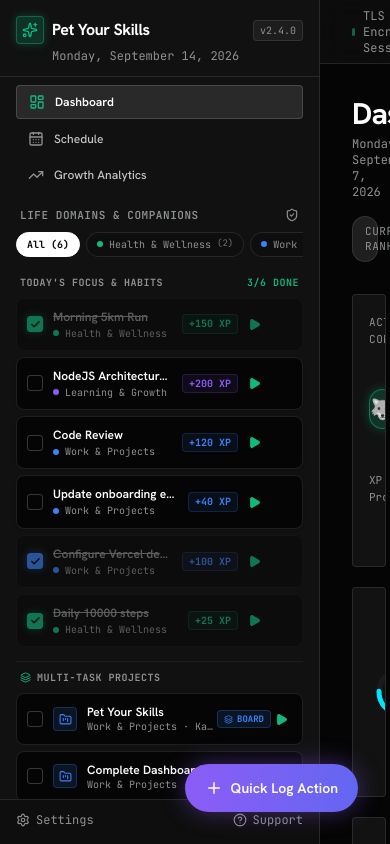
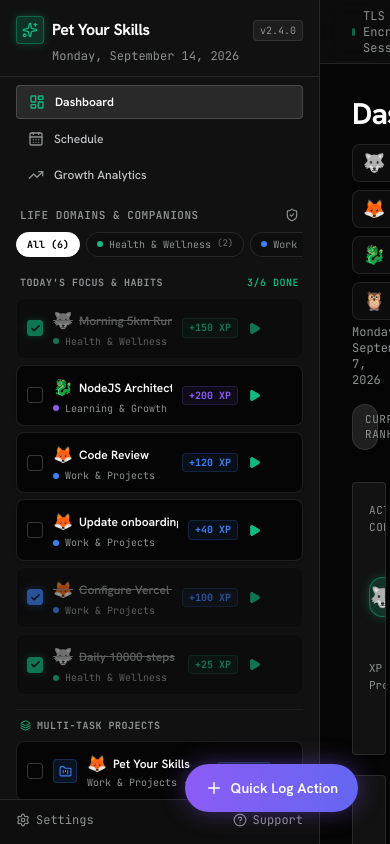
Before and after one commit to nasnik/petyourskills, a Next.js app: page /dashboard in a window 390 px wide. Built offline with nearby package versions, Linux system fonts and the light colour scheme; no server answers.

Commit message:
companions on the dashboard

```diff
--- a/src/app/(dashboard)/dashboard/page.tsx
+++ b/src/app/(dashboard)/dashboard/page.tsx
@@ -9,6 +9,7 @@ import { QuestList } from "@/components/dashboard/quest-list";
 import { DailyYieldBanner } from "@/components/dashboard/daily-yield-banner";
 import { DailyCompletionSummary } from "@/components/dashboard/daily-completion-summary";
 import { ProjectKanbanBoard } from "@/components/kanban/project-kanban-board";
+import { DashboardCompanions } from "@/components/dashboard/dashboard-companions";
 import { useApp } from "@/lib/store/app-context";
 import { Zap, Plus, Users, FolderKanban, ArrowRight, UserPlus } from "lucide-react";
 
@@ -128,10 +129,13 @@ export default function DashboardPage() {
       {/* Page Title & Rank Header */}
       <div className="flex flex-col sm:flex-row sm:items-center justify-between gap-4">
         <div>
-          <h1 className="text-3xl font-bold tracking-tight text-white font-hanken">
-            Dashboard
-          </h1>
-          <p className="text-xs font-mono text-outline mt-1">
+          <div className="flex flex-col sm:flex-row sm:items-center gap-3">
+            <h1 className="text-3xl font-bold tracking-tight text-white font-hanken">
+              Dashboard
+            </h1>
+            <DashboardCompanions />
+          </div>
+          <p className="text-xs font-mono text-outline mt-1 sm:mt-0 sm:ml-12">
             Monday, September 7, 2026
           </p>
         </div>
--- /dev/null
+++ b/src/components/dashboard/dashboard-companions.tsx
@@ -0,0 +1,52 @@
+"use client";
+
+import { useApp } from "@/lib/store/app-context";
+import { getDomainAvatarEmoji } from "@/lib/avatar-utils";
+
+export function DashboardCompanions() {
+  const { domains } = useApp();
+
+  // Filter to only active domains with avatarSpecies
+  const activeCompanions = domains
+    .filter((d) => d.isActive && d.avatarSpecies)
+    .slice(0, 4); // Limit to 4 companions to avoid overflow
+
+  if (activeCompanions.length === 0) return null;
+
+  return (
+    <div className="flex items-center gap-2 flex-wrap">
+      {activeCompanions.map((domain) => (
+        <div
+          key={domain.id}
+          className="flex items-center gap-1.5 px-2.5 py-1 rounded-lg bg-charcoal-surface/60 border border-white/10 hover:border-white/20 transition-all cursor-default"
+          title={`${domain.name}: ${domain.currentXp} XP (Level ${domain.level})`}
+        >
+          <span className="text-lg" aria-hidden="true">
+            {getDomainAvatarEmoji(domain.avatarSpecies)}
+          </span>
+          <div className="hidden sm:block text-left">
+            <div className="text-[10px] font-mono text-outline uppercase tracking-wider">
+              {domain.name}
+            </div>
+            <div className="flex items-center gap-1 text-xs font-bold text-white">
+              <span className="font-mono">{domain.currentXp.toLocaleString()}</span>
+              <span className="text-outline">XP</span>
+              <span className="text-[10px] px-1.5 py-0.5 rounded bg-white/10 text-outline">
+                Lv.{domain.level}
+              </span>
+            </div>
+          </div>
+          <div className="sm:hidden text-left">
+            <div className="flex items-center gap-1 text-xs font-bold text-white">
+              <span className="font-mono">{domain.currentXp.toLocaleString()}</span>
+              <span className="text-outline">XP</span>
+              <span className="text-[10px] px-1.5 py-0.5 rounded bg-white/10 text-outline">
+                Lv.{domain.level}
+              </span>
+            </div>
+          </div>
+        </div>
+      ))}
+    </div>
+  );
+}
--- a/src/components/dashboard/quest-list.tsx
+++ b/src/components/dashboard/quest-list.tsx
@@ -8,6 +8,7 @@ import { cn } from "@/lib/utils";
 import { formatFriendlyDate } from "@/components/shared/skill-schedule-config";
 import { TaskItem } from "@/types";
 import { getTodayString } from "@/lib/schedule-utils";
+import { getDomainAvatarEmoji } from "@/lib/avatar-utils";
 
 function getScheduleBadge(task: TaskItem) {
   const rc = task.repeatConfig;
@@ -273,10 +274,13 @@ export function QuestList() {
                   <div className="min-w-0">
                     <h4
                       className={cn(
-                        "text-sm font-semibold text-white truncate",
+                        "text-sm font-semibold text-white truncate flex items-center gap-2",
                         task.isCompleted && "line-through text-outline"
                       )}
                     >
+                      <span className="text-lg shrink-0" aria-hidden="true">
+                        {getDomainAvatarEmoji(domain?.avatarSpecies)}
+                      </span>
                       {task.title}
                       {isProject && (
                         <span className="ml-2 text-[10px] font-mono px-1.5 py-0.5 rounded bg-purple-500/20 border border-purple-500/30 text-purple-300">
--- a/src/components/layout/domain-accordion.tsx
+++ b/src/components/layout/domain-accordion.tsx
@@ -8,6 +8,7 @@ import { Checkbox } from "@/components/ui/checkbox";
 import { ChevronDown, Layers, Trash2, CalendarX } from "lucide-react";
 import { cn } from "@/lib/utils";
 import { expandEvents, toDateStr } from "@/lib/calendar/expand-events";
+import { getDomainAvatarEmoji } from "@/lib/avatar-utils";
 
 interface DomainAccordionProps {
   domain: LifeDomainItem;
@@ -205,10 +206,9 @@ export function DomainAccordion({
                       )}
                     >
                       <div className="flex items-center gap-2 min-w-0">
-                        <span
-                          className="w-1.5 h-1.5 rounded-full"
-                          style={{ backgroundColor: domain.accentColor }}
-                        />
+                        <span className="text-base shrink-0" aria-hidden="true">
+                          {getDomainAvatarEmoji(domain.avatarSpecies)}
+                        </span>
                         <span className="truncate font-medium">{proj.title}</span>
                       </div>
 
--- a/src/components/layout/sidebar.tsx
+++ b/src/components/layout/sidebar.tsx
@@ -25,6 +25,7 @@ import {
 import { cn } from "@/lib/utils";
 import { expandEvents, toDateStr } from "@/lib/calendar/expand-events";
 import { TaskItem } from "@/types";
+import { getDomainAvatarEmoji } from "@/lib/avatar-utils";
 
 export function Sidebar() {
   const pathname = usePathname();
@@ -349,13 +350,16 @@ export function Sidebar() {
                           onChange={() => toggleTaskComplete(task.id)}
                         />
                         <div className="min-w-0 flex-1">
-                          {/* Primary Habit Title */}
+                          {/* Primary Habit Title with Domain Avatar */}
                           <div
                             className={cn(
-                              "font-semibold text-white truncate text-xs transition-colors",
+                              "font-semibold text-white truncate text-xs transition-colors flex items-center gap-1.5",
                               task.isCompleted && "line-through text-outline"
                             )}
                           >
+                            <span className="text-base shrink-0" aria-hidden="true">
+                              {getDomainAvatarEmoji(domain?.avatarSpecies)}
+                            </span>
                             {task.title}
                           </div>
                           {/* Subtle Domain Subtitle Tag */}
@@ -480,9 +484,12 @@ export function Sidebar() {
                           </div>
                           <div className="min-w-0">
                             <div className={cn(
-                              "font-semibold text-white truncate text-xs transition-colors",
+                              "font-semibold text-white truncate text-xs transition-colors flex items-center gap-1.5",
                               isCompleted && "line-through text-outline"
                             )}>
+                              <span className="text-base shrink-0" aria-hidden="true">
+                                {getDomainAvatarEmoji(projDomain?.avatarSpecies)}
+                              </span>
                               {proj.title}
                             </div>
                             <div className="text-[10px] font-mono text-outline truncate">
--- /dev/null
+++ b/src/lib/avatar-utils.ts
@@ -0,0 +1,21 @@
+export const AVATAR_EMOJIS: Record<string, string> = {
+  "Vitality Wolf": "🐺",
+  "Byte Fox": "🦊",
+  "Wisdom Owl": "🦉",
+  "Hydro Dragon": "🐉",
+  "Aegis Turtle": "🐢",
+  "Zenith Panther": "🐆",
+  "Mystery Egg": "🥚",
+  "vitality-wolf": "🐺",
+  "byte-fox": "🦊",
+  "wisdom-owl": "🦉",
+  "hydro-dragon": "🐉",
+  "aegis-turtle": "🐢",
+  "zenith-panther": "🐆",
+  "mystery-egg": "🥚",
+};
+
+export function getDomainAvatarEmoji(avatarSpecies?: string): string {
+  if (!avatarSpecies) return "🐾";
+  return AVATAR_EMOJIS[avatarSpecies] || AVATAR_EMOJIS[avatarSpecies.toLowerCase()] || "🐾";
+}
```
